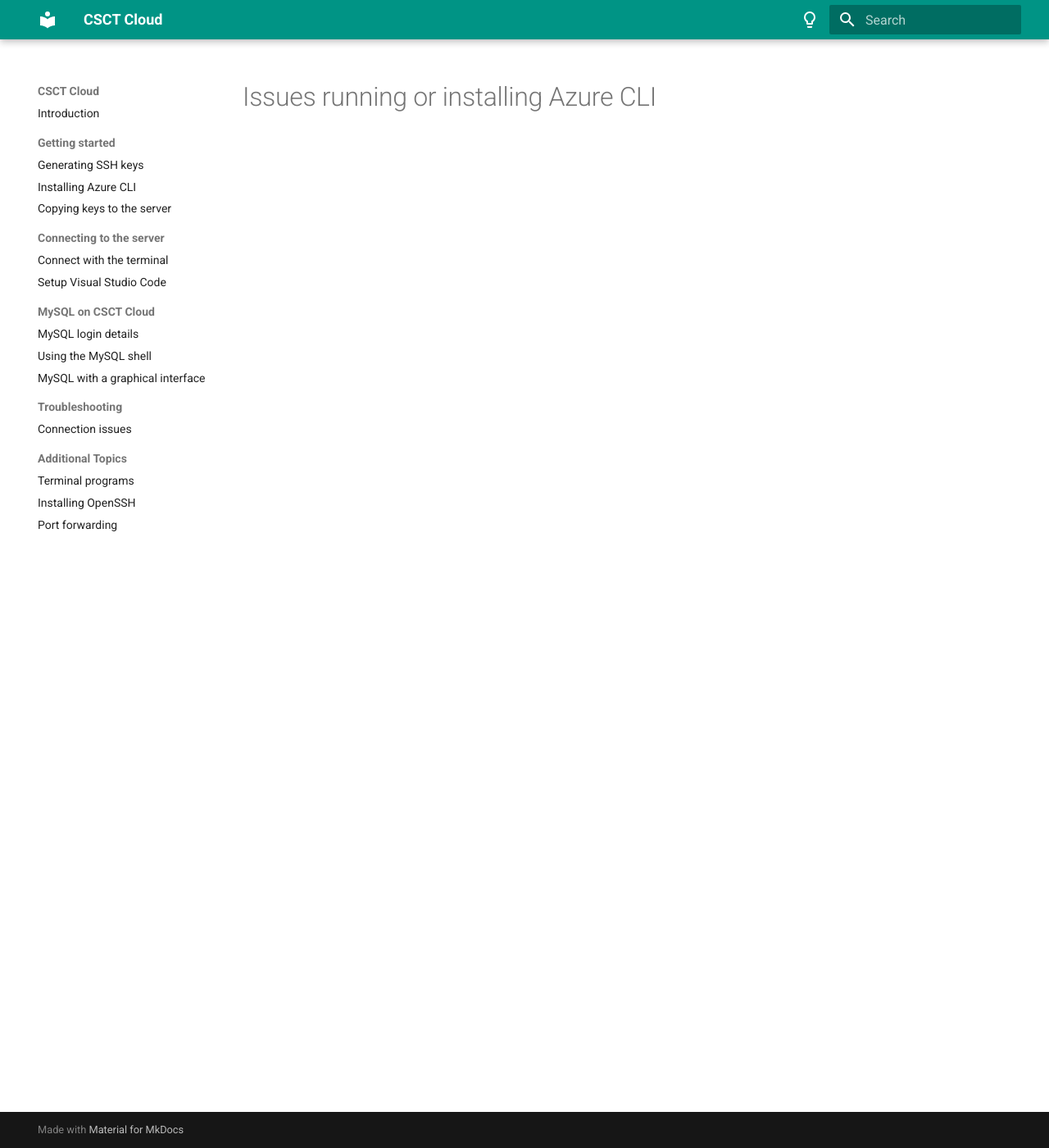
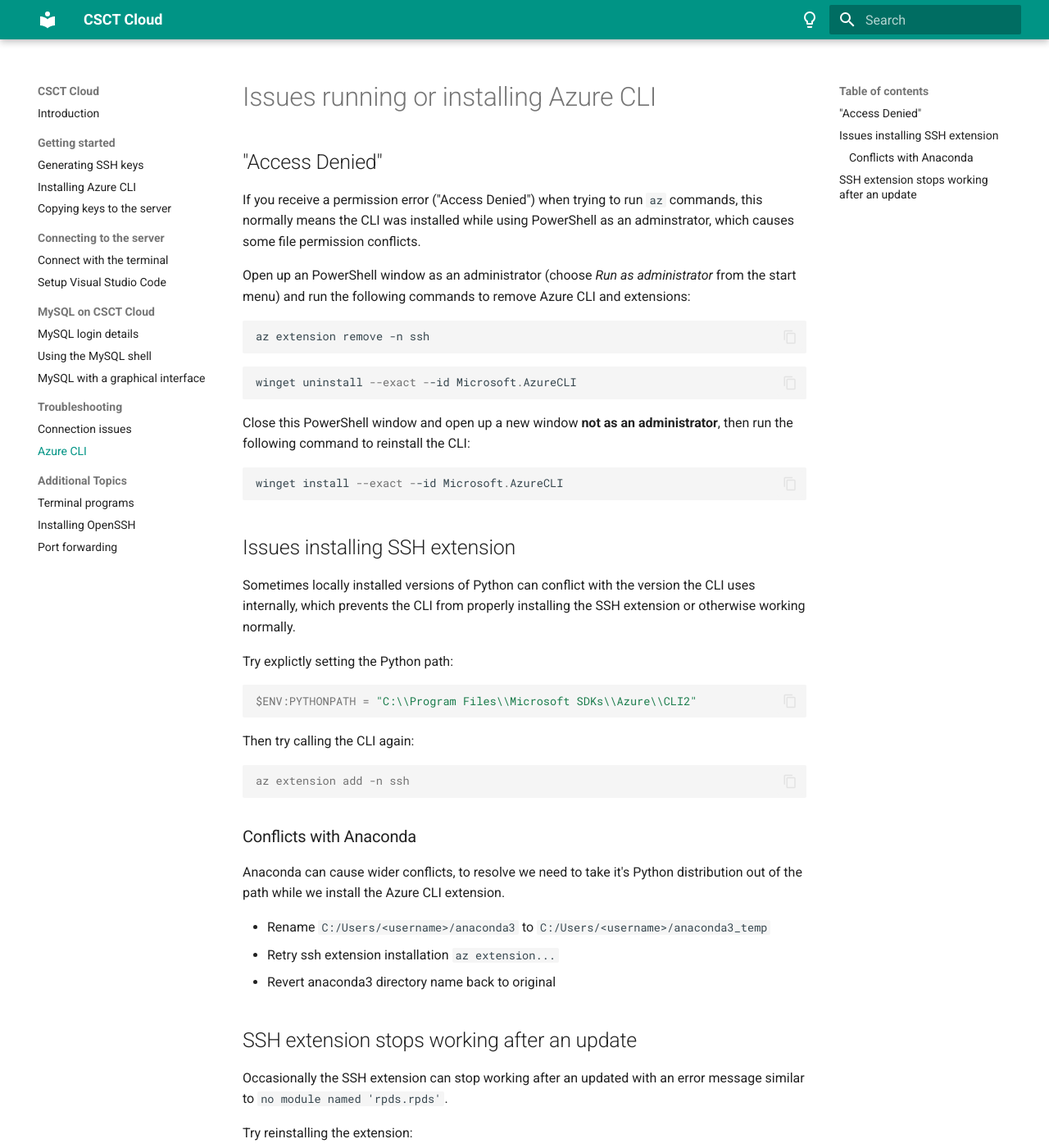
Before and after one commit to csctcloud/csctcloud.github.io, an MkDocs documentation site: the page built from docs/troubleshooting/azure-cli.md, in a window 1280 px wide and 1400 px high. Shown: the whole window at 82% size. Built offline with MkDocs 1.6.1 and Material for MkDocs 9.7.7, drawn with Linux system fonts in a browser that asks for light colours; some of the changed text lies outside the part shown.

Commit message:
added Azure CLI troubleshooting steps also

````diff
--- a/docs/troubleshooting/azure-cli.md
+++ b/docs/troubleshooting/azure-cli.md
@@ -1 +1,47 @@
 # Issues running or installing Azure CLI
+## "Access Denied"
+If you receive a permission error ("Access Denied") when trying to run `az` commands, this normally means the CLI was installed while using PowerShell as an adminstrator, which causes some file permission conflicts.
+
+Open up an PowerShell window as an administrator (choose *Run as administrator* from the start menu) and run the following commands to remove Azure CLI and extensions:
+``` powershell
+az extension remove -n ssh
+```
+
+``` powershell
+winget uninstall --exact --id Microsoft.AzureCLI
+```
+
+Close this PowerShell window and open up a new window **not as an administrator**, then run the following command to reinstall the CLI:
+``` powershell
+winget install --exact --id Microsoft.AzureCLI
+```
+
+## Issues installing SSH extension
+Sometimes locally installed versions of Python can conflict with the version the CLI uses internally, which prevents the CLI from properly installing the SSH extension or otherwise working normally.
+
+Try explictly setting the Python path:
+``` powershell
+$ENV:PYTHONPATH = "C:\\Program Files\\Microsoft SDKs\\Azure\\CLI2"
+```
+
+Then try calling the CLI again:
+``` console
+az extension add -n ssh
+```
+
+### Conflicts with Anaconda
+Anaconda can cause wider conflicts, to resolve we need to take it's Python distribution out of the path while we install the Azure CLI extension.
+
+* Rename `C:/Users/<username>/anaconda3` to `C:/Users/<username>/anaconda3_temp`
+* Retry ssh extension installation `az extension...`
+* Revert anaconda3 directory name back to original
+
+## SSH extension stops working after an update
+Occasionally the SSH extension can stop working after an updated with an error message similar to `no module named 'rpds.rpds'`.
+
+Try reinstalling the extension:
+``` console
+az extension remove -n ssh && az extension add -n ssh
+```
+
+[Github issue](https://github.com/Azure/azure-cli/issues/31017){:target="_blank"}
--- a/mkdocs.yml
+++ b/mkdocs.yml
@@ -63,7 +63,7 @@ nav:
     - MySQL with a graphical interface: mysql/gui.md
   - Troubleshooting:
     - Connection issues: troubleshooting/connecting.md
-    # - Azure CLI: troubleshooting/azure-cli.md
+    - Azure CLI: troubleshooting/azure-cli.md
   - Additional Topics:
     - Terminal programs: additional/terminals.md
     - Installing OpenSSH: additional/install-openssh.md
````
Also changed, not shown: troubleshooting.md (deleted, +0 -61 lines).
